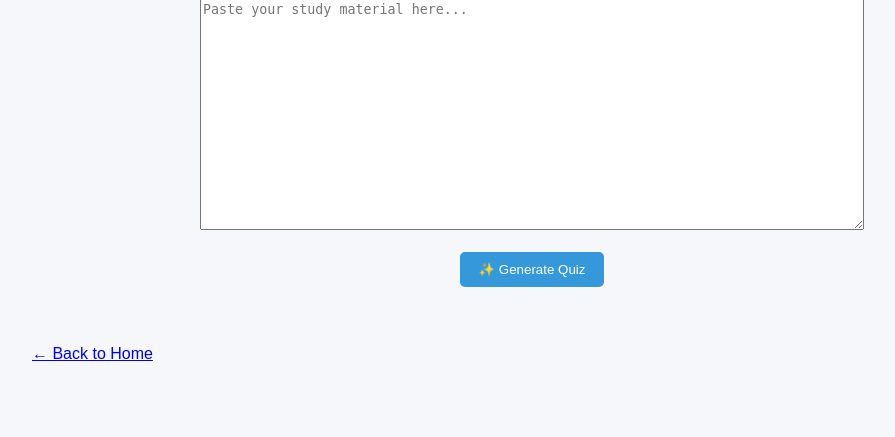
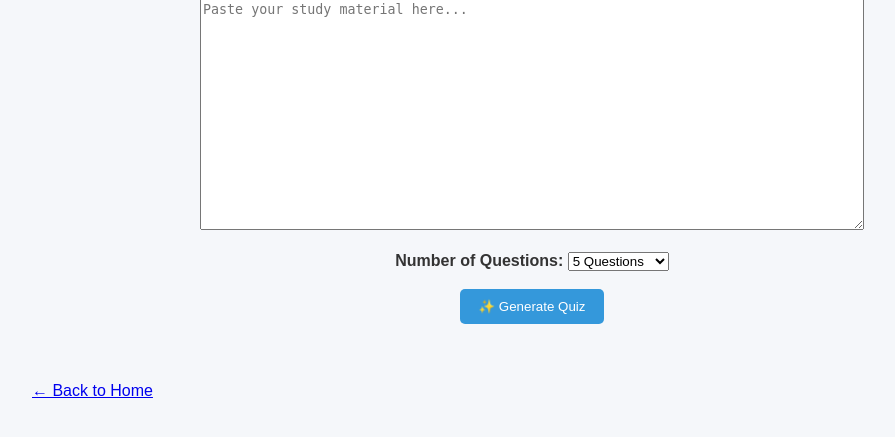
Before and after one commit to Priyankaavvari98/AI-Study-Assistant, a Flask app: page /quiz in a window 1280 px wide. Shown: the part 329-766 px from the top of the page, without its empty margins (108-1003 px from the left). Run offline with Flask 3, Linux system fonts and the light colour scheme; the visitor is signed in with stand-in values (Sample User, id 1).

Commit message:
Improve quiz generation (#4)

```diff
--- a/app.py
+++ b/app.py
@@ -1,11 +1,17 @@
 from flask import Flask, render_template, request, redirect, url_for, session
+
 from werkzeug.utils import secure_filename
+
 from functools import wraps
+
 import os
 
 from pypdf import PdfReader
+
 from docx import Document
+
 from werkzeug.security import generate_password_hash, check_password_hash
+
 
 from database import (
     initialize_database,
@@ -15,6 +21,7 @@ from database import (
     add_note,
     delete_note
 )
+
 
 from ai_service import summarize_text, generate_quiz, answer_question
 
@@ -27,6 +34,7 @@ app = Flask(__name__)
 # --------------------------------------------------
 
 UPLOAD_FOLDER = "uploads"
+
 ALLOWED_EXTENSIONS = {"pdf", "docx", "txt"}
 
 app.config["UPLOAD_FOLDER"] = UPLOAD_FOLDER
@@ -449,10 +457,23 @@ def quiz():
 
         text = request.form["text"]
 
+        # Get number of questions selected by user
+        number_of_questions = int(
+            request.form.get(
+                "number_of_questions",
+                5
+            )
+        )
+
+        # Keep the allowed choices simple
+        if number_of_questions not in [5, 10, 15]:
+            number_of_questions = 5
+
         try:
 
             quiz = generate_quiz(
-                text
+                text,
+                number_of_questions
             )
 
             return render_template(
--- a/templates/quiz.html
+++ b/templates/quiz.html
@@ -16,15 +16,27 @@
 </head>
 
 <body>
+
 <div class="user-bar">
-    <span>Welcome, {{ session["username"] }}!</span>
-    <a href="{{ url_for('logout') }}">Logout</a>
+
+    <span>
+        Welcome, {{ session["username"] }}!
+    </span>
+
+    <a href="{{ url_for('logout') }}">
+        Logout
+    </a>
+
 </div>
+
+
 <header>
 
     <h1>❓ Generate Practice Quiz</h1>
 
-		<p>Test your knowledge using AI-generated questions</p>
+    <p>
+        Test your knowledge using AI-generated questions
+    </p>
 
 </header>
 
@@ -34,6 +46,7 @@
     <section class="welcome">
 
         <h2>Enter Your Study Material</h2>
+
 
         <form action="/quiz" method="POST">
 
@@ -45,10 +58,50 @@
                 required
             >{{ text if text else "" }}</textarea>
 
-				<br><br>
+
+            <br>
+            <br>
+
+
+            <!-- Number of Questions -->
+
+            <label for="number_of_questions">
+
+                <strong>
+                    Number of Questions:
+                </strong>
+
+            </label>
+
+
+            <select
+                name="number_of_questions"
+                id="number_of_questions"
+            >
+
+                <option value="5">
+                    5 Questions
+                </option>
+
+                <option value="10">
+                    10 Questions
+                </option>
+
+                <option value="15">
+                    15 Questions
+                </option>
+
+            </select>
+
+
+            <br>
+            <br>
+
 
             <button type="submit">
+
                 ✨ Generate Quiz
+
             </button>
 
         </form>
@@ -60,10 +113,15 @@
 
     <section class="feature-card">
 
-			<h2>📝 Your Practice Quiz</h2>
+        <h2>
+            📝 Your Practice Quiz
+        </h2>
+
 
         <p style="white-space: pre-line;">
+
             {{ quiz }}
+
         </p>
 
     </section>
@@ -73,8 +131,11 @@
 
     <br>
 
+
     <a href="/">
+
         ← Back to Home
+
     </a>
 
 </main>
```
Also changed, not shown: ai_service.py (+12 -8 lines). Lines whose indentation alone changed are shown as unchanged.
